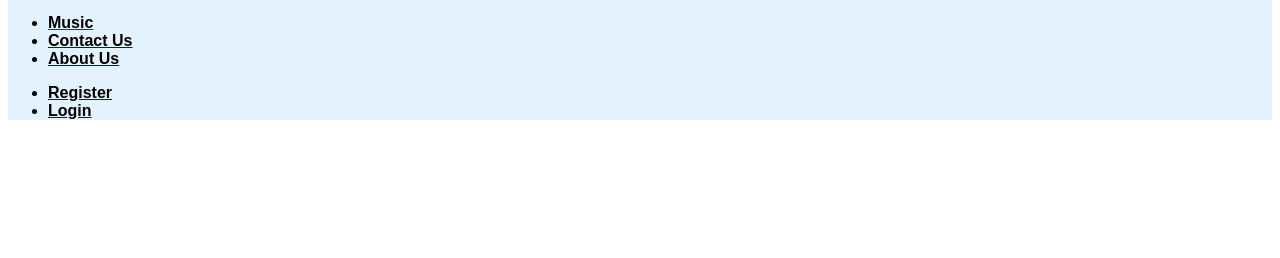
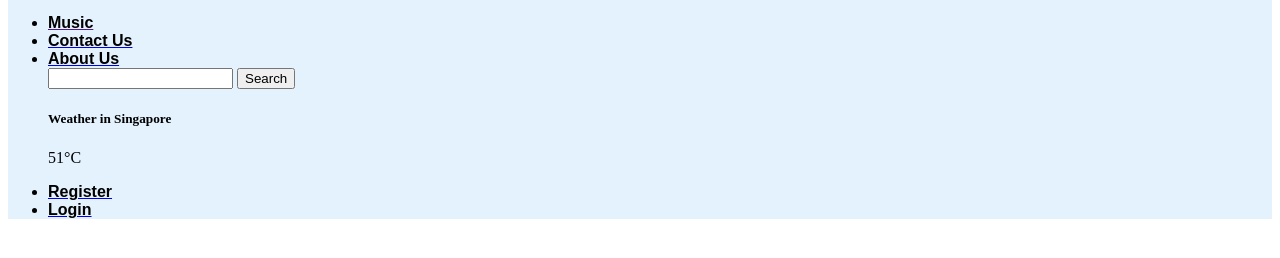
Before and after one commit to Tanibt/CTECAssignment, a website: page public/top-navigation.html in a window 1280 px wide. Shown: the part 44-302 px from the top of the page. Drawn offline with Linux system fonts and the light colour scheme; a web font is replaced by a local one.

Commit message:
Update top-navigation.html

```diff
--- a/public/top-navigation.html
+++ b/public/top-navigation.html
@@ -23,6 +23,17 @@
                     <b style="font-family:Allerta Stencil,Sans-serif; color: black;">About Us</b>
                 </a>
             </li>
+            <div class="card" style="width: 7cm;">
+                <div class="search">
+                    <input type="text" class="search-bar">
+                    <button>Search</button>
+
+                </div>
+                <div class="weather">
+                    <h5 class="city">Weather in Singapore</h2>
+                        <div class="temp">51°C</div>
+                </div>
+            </div>
         </ul>
         <ul class="navbar-nav">
             <li class="nav-item" id="registerMenu">
```
